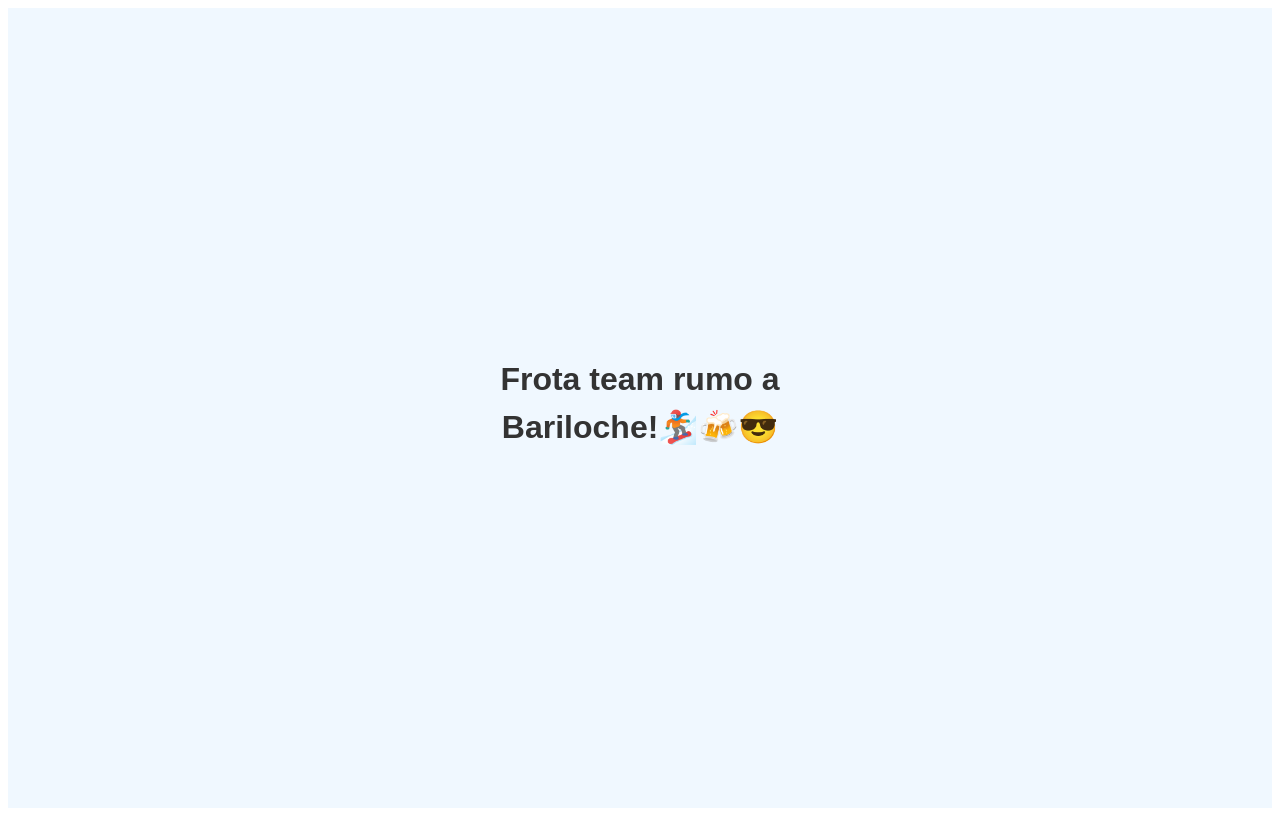
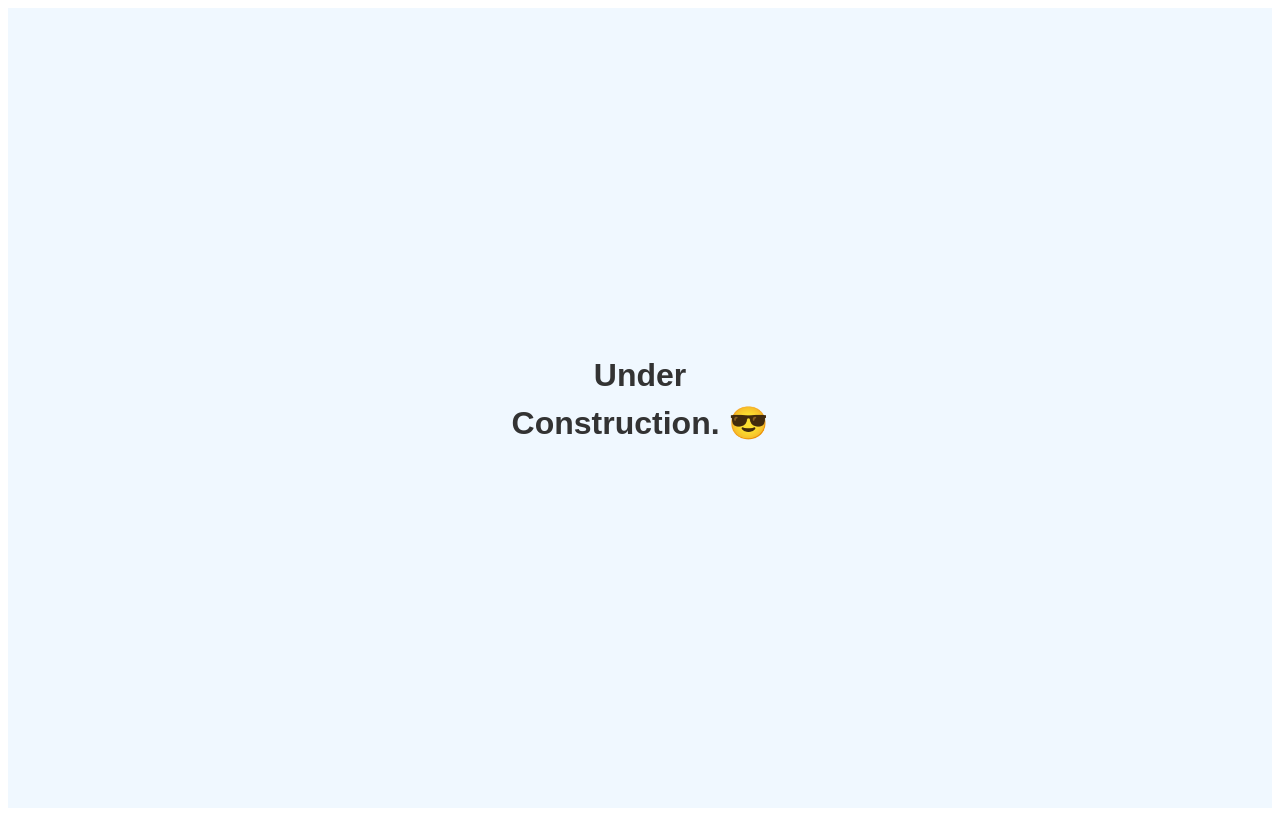
Before and after one commit to LeandroMileski/news-website, a Next.js app: page / in a window 1280 px wide. Built offline with nearby package versions, Linux system fonts and the light colour scheme.

Commit message:
`index.js` page under construction

```diff
--- a/pages/index.js
+++ b/pages/index.js
@@ -19,8 +19,9 @@ function Home() {
   return (
     <div style={containerStyle}>
       <h1 style={textStyle}>
-        Frota team rumo a <br />
-        Bariloche!🏂🍻😎
+        Under
+        <br />
+        Construction. 😎
       </h1>
       <style jsx>{`
         @keyframes fadeIn {
```
